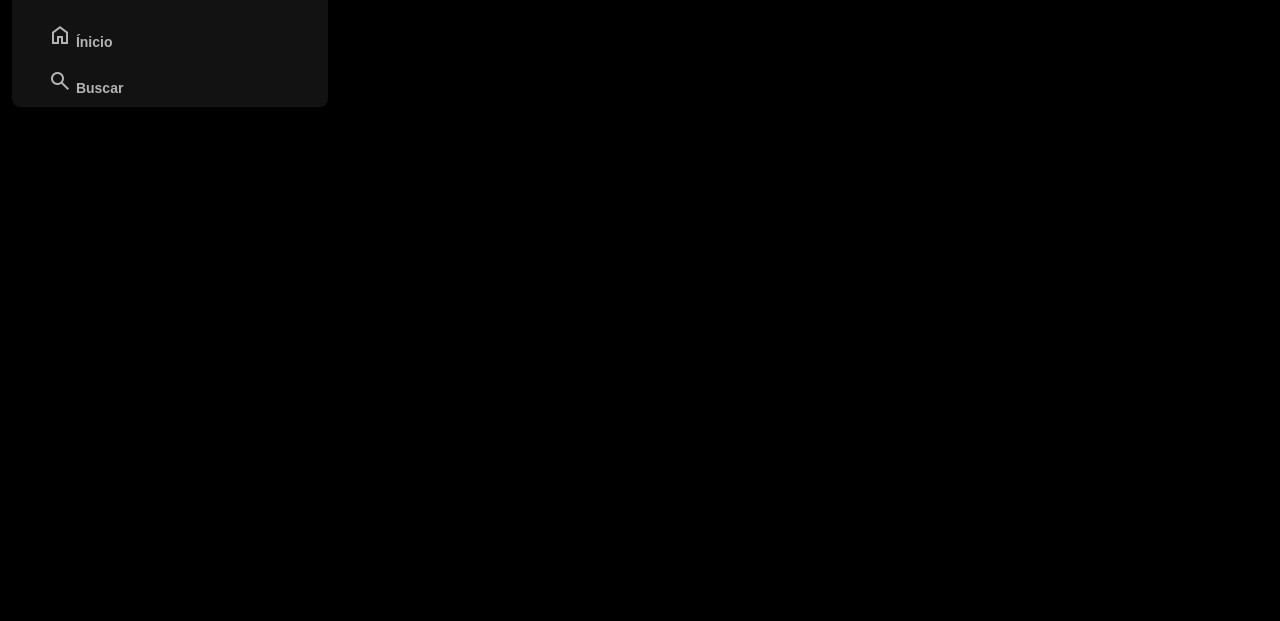
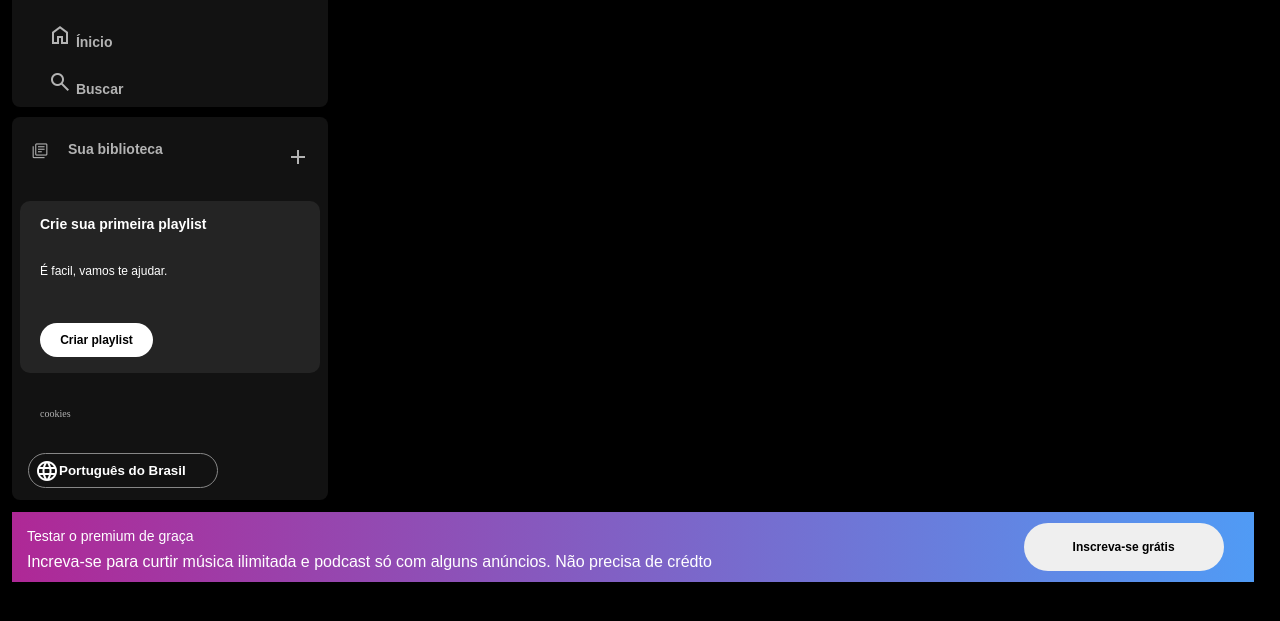
Before and after one commit to RichardsMari/Spotify, a plain HTML site: page index.html in a window 1280 px wide. Shown: the part 71-692 px from the top of the page. Drawn offline with nearby package versions, Linux system fonts and the light colour scheme.

Commit message:
footer
Desafio imersão alura

```diff
--- a/index.html
+++ b/index.html
@@ -18,7 +18,6 @@
                 <img src="assets/icones/logo-spotify.png" alt="logo-do-spotify">
             </a>
         </div>
-            <div>
                 <ul>
                     <li><a class="link" href="#">
                         <span class="material-symbols-outlined">home</span>
@@ -33,10 +32,50 @@
                         </a>
                     </li>
                 </ul>
-            </div>
 
+    </nav>
+
+    <div class="library">
+        <div class="library__content">
+            <button class="library__button">
+                <span class="material-symbols-outlined book">
+                    library_books
+                    </span>
+                    <span>Sua biblioteca</span>
+            </button>
+            <span class="material-symbols-outlined plus" >add</span>
+        </div>
+
+    <section class="section-playlist">
+        <div class="section-playlist__content">
+            <span class="text title">Crie sua primeira playlist</span>
+            <span class="text subtitle">É facil, vamos te ajudar.</span>
+            <button class="section-playlist__button">
+                <span>Criar playlist</span>
+            </button>
+        </div>
+    </section>
+    <div class="cookies">
+        <a href="#">cookies</a>
     </div>
-    </nav>
+
+    <div class="languages">
+    <button class="languages__button">
+        <span class="material-symbols-outlined">
+            language</span>
+            <span>Português do Brasil</span>
+    </button>
+    </div>
+</div>
+</div>
+
+<footer>
+<div class="footer-rodape">
+    <p>Testar o premium de graça</p>
+     <p class="footer-text">Increva-se para curtir música ilimitada e podcast só com alguns anúncios. Não precisa de crédto</p>
+    </div>
+    <button class="button-footer">Inscreva-se grátis</button>
+</footer>
 
 </body>
 </html>
--- a/style.css
+++ b/style.css
@@ -62,3 +62,174 @@ padding: 0 20px 10px 20px;
 nav div a{
     display: block;
 }
+
+.library{
+    background-color: #121212;
+    border-radius: 8px;
+    display: flex;
+    justify-content: space-between;flex-direction: column;
+    padding: 4px 8px;
+    color: #b3b3b3;
+    font-weight:600;
+    font-size: 14px;
+    margin-top: 10px;
+    width: 300px;
+}
+
+.library .library__content {
+    display: flex;
+    justify-content: space-between;
+}
+
+.library .library__button{
+    display: flex;
+    margin-right: 10px;
+    color: #b3b3b3;
+    background-color: transparent;
+    border: 0px;
+    font-size: 14px;
+    font-weight: 700;
+    font-family: "DM Sans", sans-serif;
+    text-align: center;
+    text-decoration: none;
+    text-transform: none;
+    padding: 20px 10px;
+}
+
+.library .library__button .material-symbols-outlined {
+    font-size: 20px;
+    margin-right: 10px;
+    font-weight: 300;
+    padding-right: 8px;
+}
+
+ span.material-symbols-outlined.plus{
+    margin: 24px 10px;
+}
+
+.section-playlist__content{
+    display: flex;
+    align-items: flex-start;
+    justify-content: space-between;
+    gap: 20px;
+    background-color: #242424;
+    color: #b3b3b3;
+    font-weight: 600;
+    font-size: 14px;
+    margin: 8px 0;
+    padding: 16px 20px;
+    flex-direction: column;
+    border-radius:10px ;
+}
+
+.section-playlist__content .text{
+    padding-bottom: 14px;
+    color: #fff;
+    font-family: "DM Sans", sans-serif;
+}
+
+.section-playlist__content .title{
+    font-weight: 700;
+}
+
+.section-playlist__content .subtitle{
+    font-weight: 500;
+    font-size: 12px;
+}
+
+.section-playlist__content  .section-playlist__button{
+    display: flex;
+    justify-content: center;
+    background-color: #fff;
+    color: #000;
+    border-radius: 20px;
+    font-size: 12px;
+    font-weight: 700;
+    font-family: "DM Sans", sans-serif;
+    text-decoration: none;
+    text-transform: none;
+    padding: 10px;
+    border: 0;
+    width: 113px;
+    margin-top: 12px;
+}
+
+.sidebar .cookies{
+    margin: 25px 20px;
+}
+
+.sidebar .cookies a{
+    color: #b3b3b3;
+    font-weight: 500;
+    font-size: 10px;
+    text-decoration: none;
+}
+.sidebar .cookies a:hover{
+    text-decoration: underline;
+}
+
+.languages .languages__button {
+
+    position: relative;
+    display: inline-flex;
+    background-color: transparent;
+    border: 1px solid #878787;
+    color: #fff;
+    cursor: pointer;
+    align-items: center;
+    font-weight: 700;
+    width: 190px;
+    height: 35px;
+    margin: 8px;
+   border-radius: 20px;
+}
+
+footer{
+    display: flex;
+    justify-content: space-between;
+    overflow: hidden;
+    background-image: linear-gradient(90deg,#af2896,#509bf5);
+    margin: 0 12px 12px 12px;
+    width: 97vw;
+    height: 70px;
+    font-family: CircularSp,CircularSp-Arab,CircularSp-Hebr,CircularSp-Cyrl,CircularSp-Grek,CircularSp-Deva,var(--fallback-fonts,sans-serif);
+
+}
+
+.footer-rodape{
+    display: flex;
+    align-items: flex-start;
+    justify-content: space-around;
+
+    flex-direction: column;
+    padding: 11px 0px 7px 15px;
+}
+
+.footer-rodape p{
+    color: #fff;
+    font-size: 14px;
+
+
+}
+.footer-rodape
+.footer-text{
+   font-size: 16px;
+}
+
+
+.button-footer{
+
+    margin-top: auto;
+    margin-right:  30px;
+    margin-bottom: auto;
+    border-radius: 9999px;
+    width: 200px;
+    height: 48px;
+    font-size: 12px;
+    font-weight: 700;
+    font-family: "DM Sans", sans-serif;
+    text-decoration: none;
+    text-transform: none;
+
+    border: 0;
+}
```
